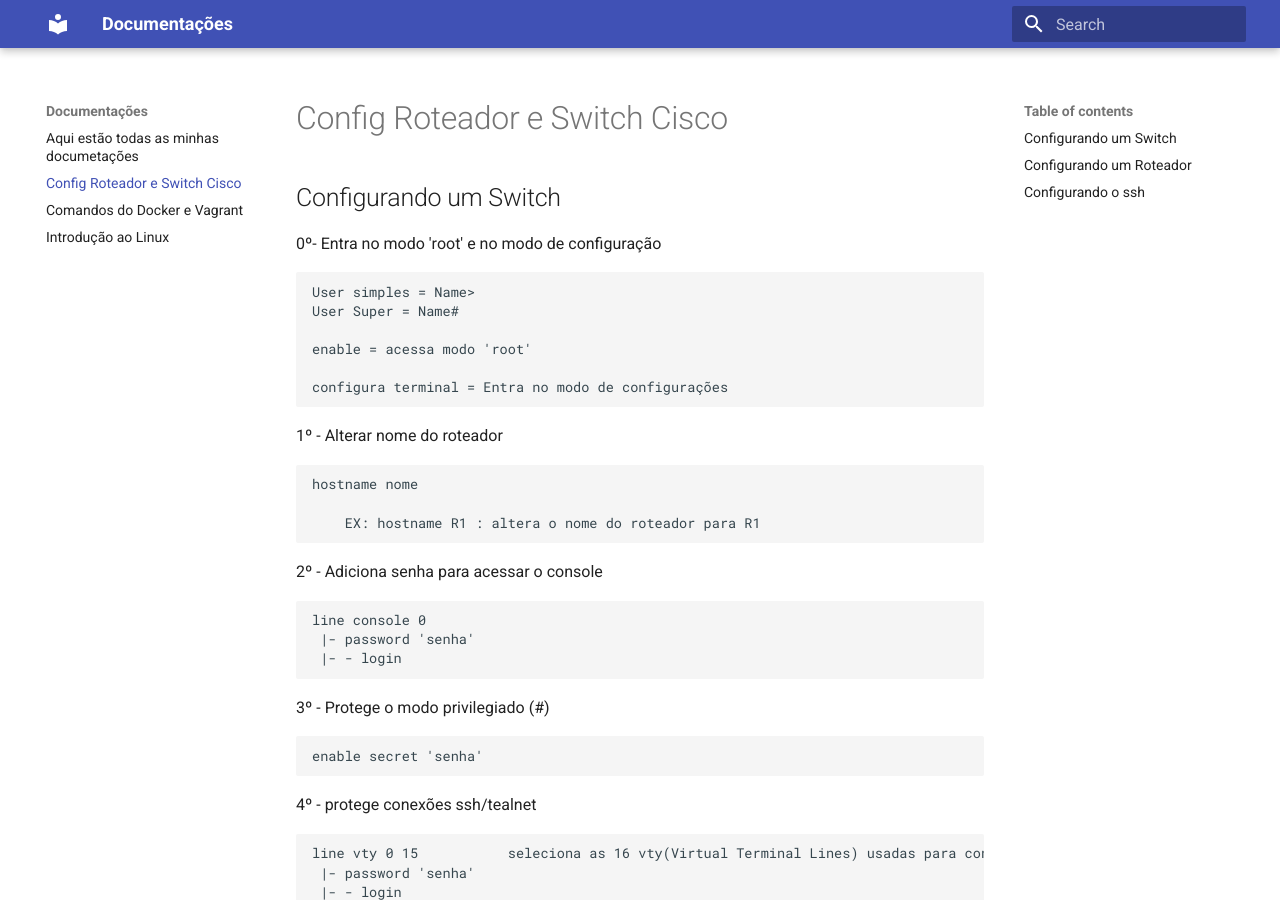
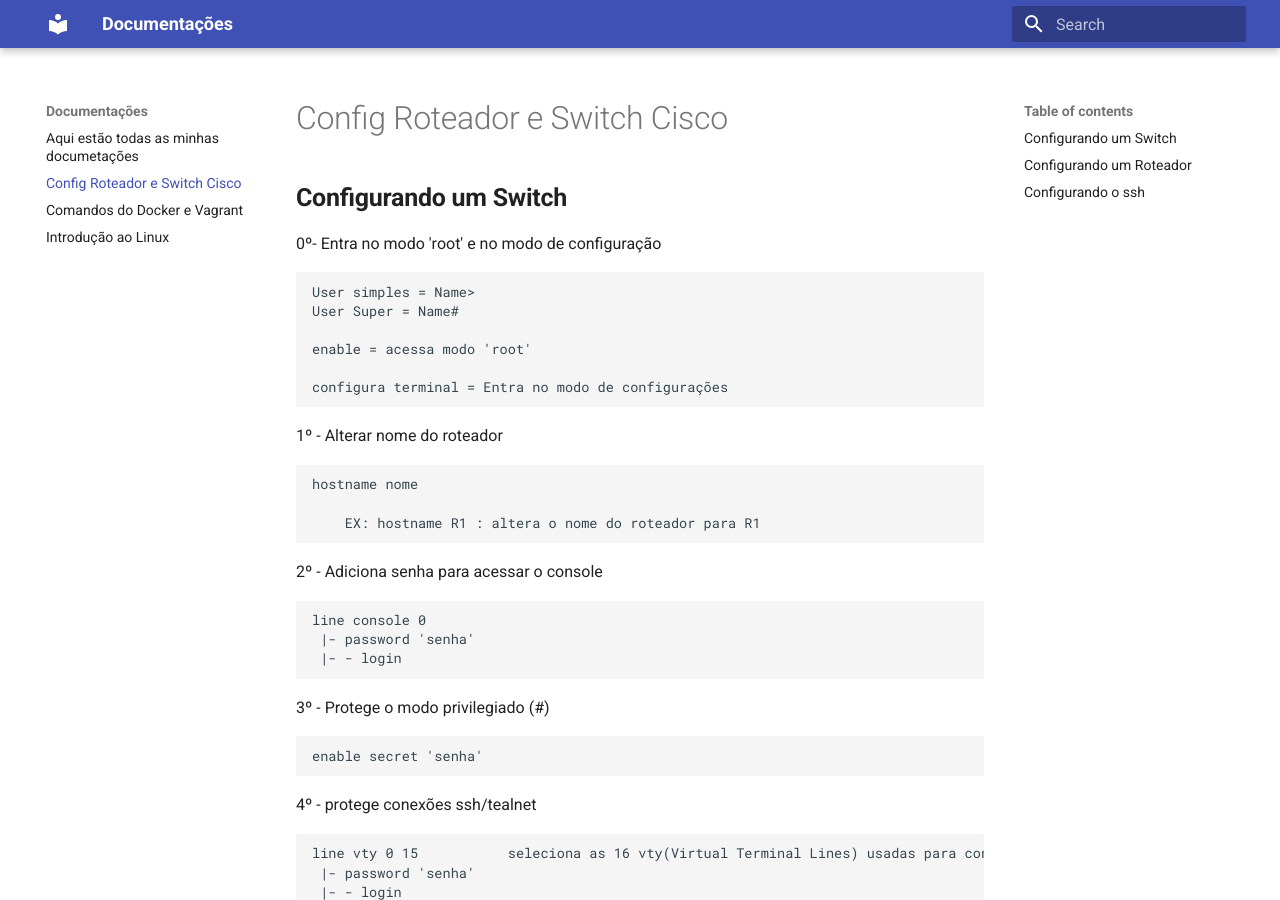
Before and after one commit to NwDPiter/doc, an MkDocs documentation site: the page built from docs/Config_Roteador-e-Switch_Cisco.md, in a window 1280 px wide and 900 px high. Built offline with MkDocs 1.6.1 and Material for MkDocs 9.7.7, drawn with Linux system fonts in a browser that asks for light colours.

Commit message:
Contraste em negrito do título

```diff
--- a/docs/Config_Roteador-e-Switch_Cisco.md
+++ b/docs/Config_Roteador-e-Switch_Cisco.md
@@ -1,5 +1,5 @@
 
-## Configurando um Switch
+## **Configurando um Switch**
 
 0º- Entra no modo 'root' e no modo de configuração
 
@@ -58,7 +58,7 @@
 
 
 
-## Configurando um Roteador
+## **Configurando um Roteador**
 
 
 São os mesmos passos do Switch até a atapa 7 ou seja funciona até a 6
@@ -85,7 +85,7 @@
 
     show ip interface brief
 
-## Configurando o ssh
+## **Configurando o ssh**
 
 1º - Coloca um nome para o ip (DNS)
 
```
Also changed, not shown: site/Config_Roteador-e-Switch_Cisco/index.html, 2 other files.
